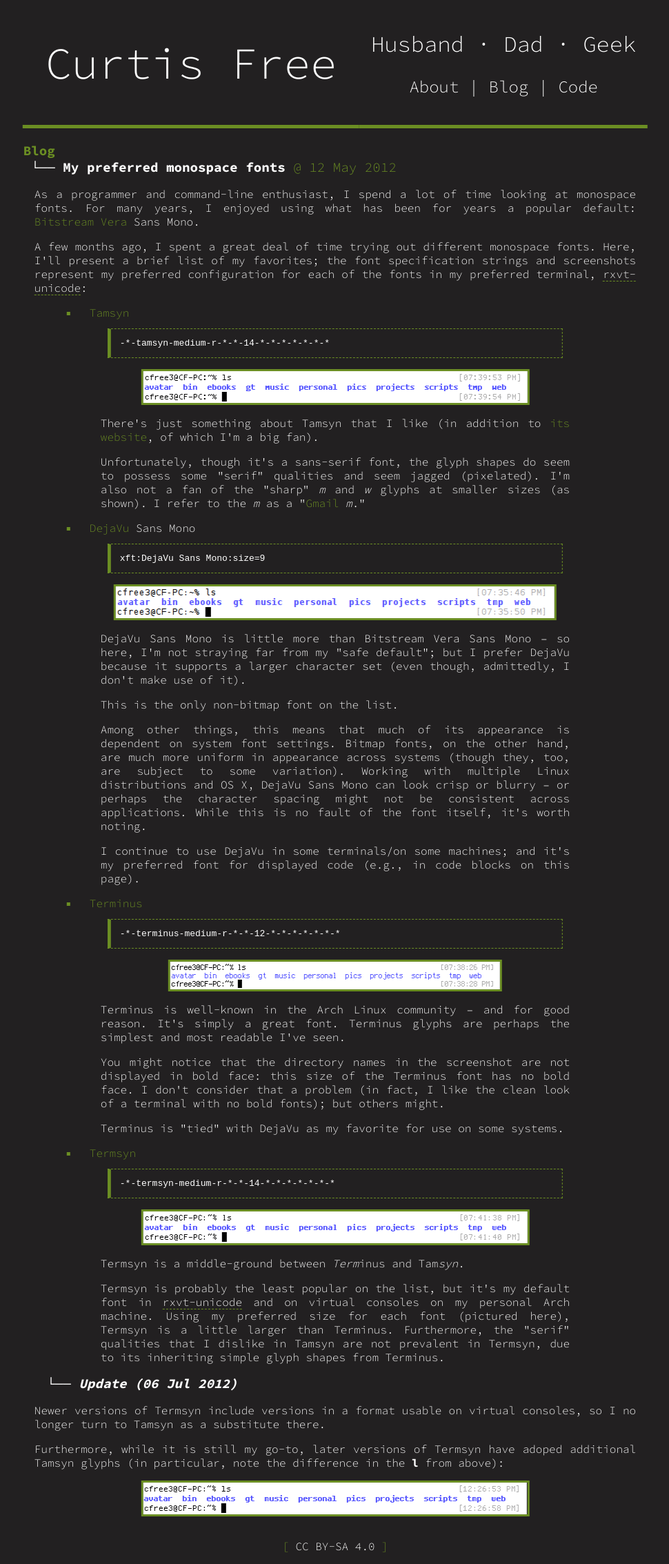
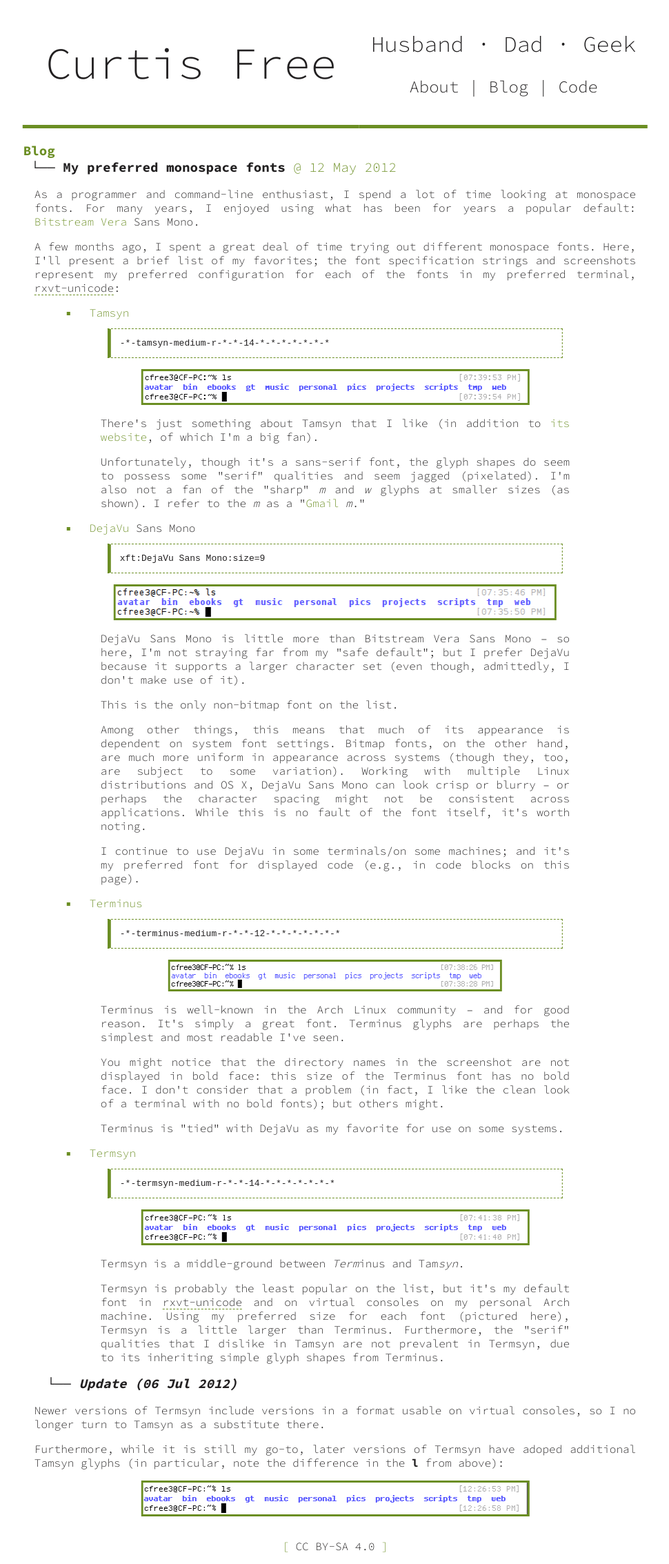
Before and after one commit to cfree3/curtisfree.com, a Jekyll site: the page built from blog/_posts/2012-05-12-preferred_monospace_fonts.md, in a window 1280 px wide. Shown: the whole page at 69% size, without its empty margins (154-1124 px from the left). Built offline with Jekyll 4.4.1, drawn with Linux system fonts in a browser that asks for light colours.

Commit message:
Enable a light theme
Simply swaps foreground and background colors. Site defaults to dark
mode when there is no preference.

```diff
--- a/_config.yml
+++ b/_config.yml
@@ -7,14 +7,19 @@ author:                  "Curtis Free"
 email:                   cf@curtisfree.com
 description:             "Husband &middot; Dad &middot; Geek"
 url:                     https://curtisfree.com
-color:                   olivedrab
 permalink:               /:categories/:year/:month/:day/:title/
 exclude:                 [ CNAME, Gemfile, Gemfile.lock, compose.yml, README.md ]
 include:                 [ .well-known ]
 
+# theme (colors)
+colors:
+    dark: "#222021"
+    light: "white"
+    accent: "olivedrab"
+
 # github
 code:
-  url: &github https://github.com/cfree3
+    url: &github https://github.com/cfree3
 
 # license
 license:
--- a/style.scss
+++ b/style.scss
@@ -1,22 +1,33 @@
 ---
 ---
+
+/*
+ * Fonts
+ * -----
+ */
+
+@import url('https://fonts.googleapis.com/css2?family=Source+Code+Pro:wght@300;700&display=swap');
+:root {
+  --font: 'Source Code Pro', monospace;
+}
 
 /*
  * Colors
  * ------
  */
 
-$color-fg: white;
-$color-bg: #222021;
-$color-theme: {{ site.color }};
+:root {
+  --fg: {{ site.colors.light }};
+  --bg: {{ site.colors.dark }};
+  --accent: {{ site.colors.accent }};
+}
 
-/*
- * Fonts
- * -----
- */
-
-$font: 'Source Code Pro', monospace;
-@import url('https://fonts.googleapis.com/css2?family=Source+Code+Pro:wght@300;700&display=swap');
+@media (prefers-color-scheme: light) {
+  :root {
+    --fg: {{ site.colors.dark }};
+    --bg: {{ site.colors.light }};
+  }
+}
 
 /*
  * Style
@@ -24,9 +35,9 @@ $font: 'Source Code Pro', monospace;
  */
 
 body {
-  background-color: $color-bg;
-  color: $color-fg;
-  font-family: $font;
+  background-color: var(--bg);
+  color: var(--fg);
+  font-family: var(--font);
   font-weight: 300;
   text-align: justify;
   text-justify: inter-word;
@@ -40,7 +51,7 @@ table.profile {
   transform: translateX(-50%) translateY(-50%);
   width: 60%;
   h1 {
-    border-bottom: 5px solid $color-theme;
+    border-bottom: 5px solid var(--accent);
     padding-bottom: 0.25em;
   }
 }
@@ -57,12 +68,12 @@ table.header {
 }
 
 tr.header {
-  border-bottom: 5px solid $color-theme;
+  border-bottom: 5px solid var(--accent);
   text-align: center;
 }
 
 tr.footer {
-  color: $color-theme;
+  color: var(--accent);
   text-align: center;
   width: 75%;
   td {
@@ -124,10 +135,10 @@ td.content {
   a,
   a:hover,
   a:visited {
-    color: $color-theme;
+    color: var(--accent);
   }
   a:hover {
-    color: $color-fg;
+    color: var(--fg);
     text-decoration: none;
   }
   img {
@@ -138,7 +149,7 @@ td.content {
     margin-top: 1em;
     text-align: center;
     &:not(.seamless) {
-      border: 3px solid $color-theme;
+      border: 3px solid var(--accent);
     }
   }
   p {
@@ -154,17 +165,17 @@ td.content {
 a,
 a:hover,
 a:visited {
-  color: $color-fg;
+  color: var(--fg);
   text-decoration: none;
 }
 
 a:hover {
-  color: $color-theme;
+  color: var(--accent);
   text-decoration: none;
 }
 
 blockquote {
-  border-left: 5px solid $color-theme;
+  border-left: 5px solid var(--accent);
   font-size: 1em;
   margin-left: 2.0em;
   margin-right: 2.0em;
@@ -173,15 +184,21 @@ blockquote {
 }
 
 code {
-  border-bottom: 1px dashed $color-theme;
-  font-family: $font;
+  border-bottom: 1px dashed var(--accent);
+  font-family: var(--font);
+}
+
+p {
+  code {
+    white-space: nowrap;
+  }
 }
 
 pre {
-  border-bottom: 1px dashed $color-theme;
-  border-left: 5px solid $color-theme;
-  border-right: 1px dashed $color-theme;
-  border-top: 1px dashed $color-theme;
+  border-bottom: 1px dashed var(--accent);
+  border-left: 5px solid var(--accent);
+  border-right: 1px dashed var(--accent);
+  border-top: 1px dashed var(--accent);
   font-size: 1em;
   font-weight: 300;
   margin-left: 2.0em;
@@ -195,11 +212,11 @@ pre {
 
 span.lead,
 span.lead a {
-  color: $color-theme;
+  color: var(--accent);
 }
 
 span.tail {
-  color: $color-theme;
+  color: var(--accent);
   font-weight: 300;
 }
 
@@ -211,12 +228,12 @@ table.post_list {
   td {
     padding: 0.25em 1em 0.25em 1em;
     &.post_link {
-      color: $color-fg;
+      color: var(--fg);
       font-weight: normal;
       text-align: right;
     }
     &.post_date {
-      border-left: 5px solid $color-theme;
+      border-left: 5px solid var(--accent);
       font-weight: bold;
       text-align: center;
       vertical-align: left;
@@ -225,8 +242,8 @@ table.post_list {
 }
 
 hr {
-  border: 1px solid $color-theme;
-  color: $color-theme;
+  border: 1px solid var(--accent);
+  color: var(--accent);
   width: 85%;
 }
 
@@ -241,7 +258,7 @@ li {
 ul {
   list-style-type: square;
   li::marker {
-    color: $color-theme;
+    color: var(--accent);
   }
 }
 
```
